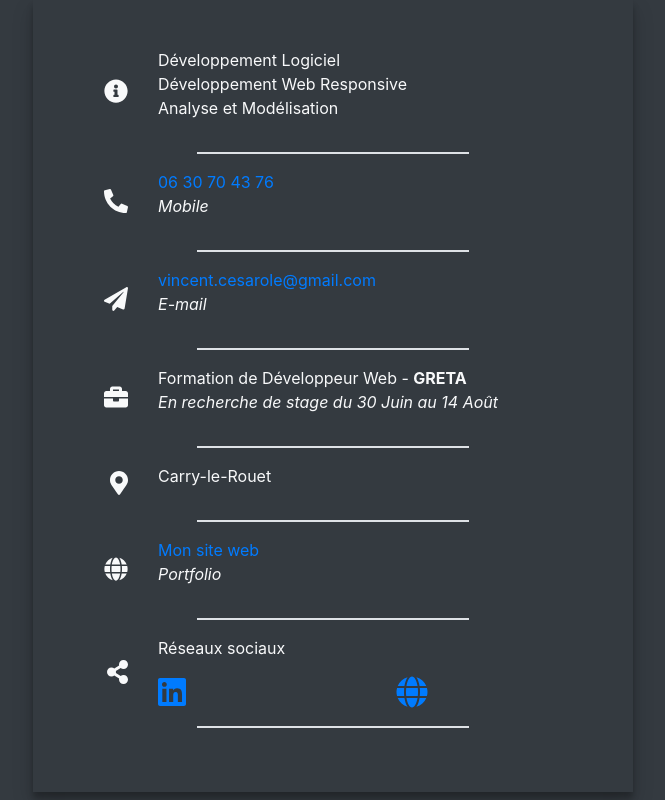
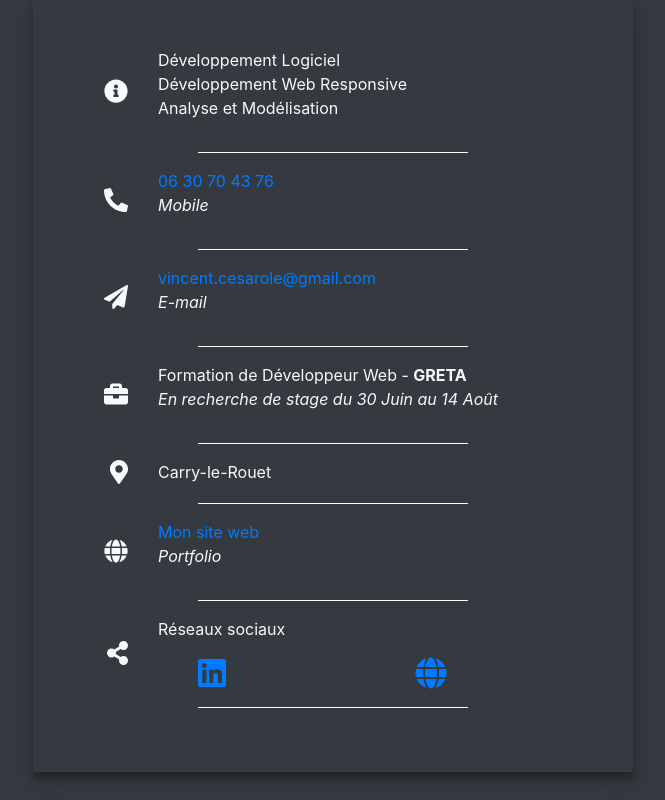
Before and after one commit to GRETA-WEB-2020-Vitrolles/vcard-bootstrap-vincent, a plain HTML site: page index.html in a window 1280 px wide. Shown: the whole page, without its empty margins (307-972 px from the left). Drawn offline with nearby package versions, Linux system fonts and the light colour scheme.

Commit message:
Pull Request - Modification effectuée

```diff
--- a/index.html
+++ b/index.html
@@ -48,7 +48,7 @@
             </div>
           </div>
 
-          <hr class="w-50 border">
+          <hr class="w-50 border-white">
 
           <div class="row">
             <div class="col-2 text-right align-self-center">
@@ -63,7 +63,7 @@
             </div>
           </div>
 
-          <hr class="w-50 border">
+          <hr class="w-50 border-white">
 
           <div class="row">
             <div class="col-2 text-right align-self-center">
@@ -80,7 +80,7 @@
             </div>
           </div>
 
-          <hr class="w-50 border">
+          <hr class="w-50 border-white">
 
           <div class="row">
             <div class="col-2 text-right align-self-center">
@@ -95,20 +95,18 @@
             </div>
           </div>
 
-          <hr class="w-50 border">
+          <hr class="w-50 border-white">
 
           <div class="row">
             <div class="col-2 text-right align-self-center">
               <span class="fas fa-map-marker-alt"></span>
             </div>
             <div class="col">
-              <p>
-                Carry-le-Rouet
-              </p>
+              Carry-le-Rouet
             </div>
           </div>
 
-          <hr class="w-50 border">
+          <hr class="w-50 border-white">
 
           <div class="row">
             <div class="col-2 text-right align-self-center">
@@ -123,22 +121,16 @@
             </div>
           </div>
 
-          <hr class="w-50 border">
+          <hr class="w-50 border-white">
 
           <div class="row">
             <div class="col-2 text-right align-self-center">
               <span class="fas fa-share-alt"></span>
             </div>
             <div class="col">
-              <div class="row">
-                <div class="col">
-                  <p>
-                    Réseaux sociaux
-                  </p>
-                </div>
-              </div>
-              <div class="row">
-                <div class="col align-self-center">
+              Réseaux sociaux
+              <div class="row justify-content-around mt-3">
+                <div class="col offset-md-1 align-self-center">
                   <a href="https://www.linkedin.com/in/vincentcesarole/">
                     <span class="fab fa-linkedin fa-2x"></span>
                   </a>
@@ -152,7 +144,7 @@
             </div>
           </div>
 
-          <hr class="w-50 border">
+          <hr class="w-50 border-white">
 
         </div>
       </main>
```
